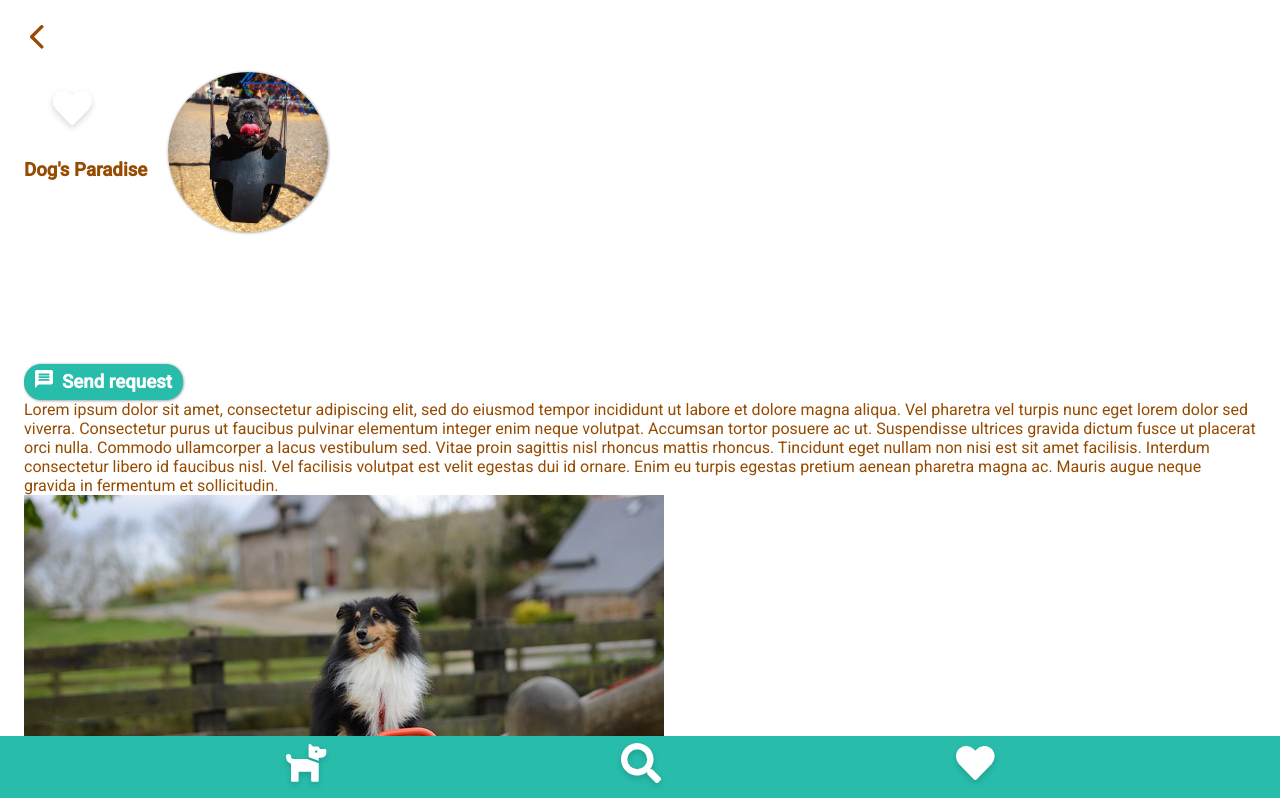
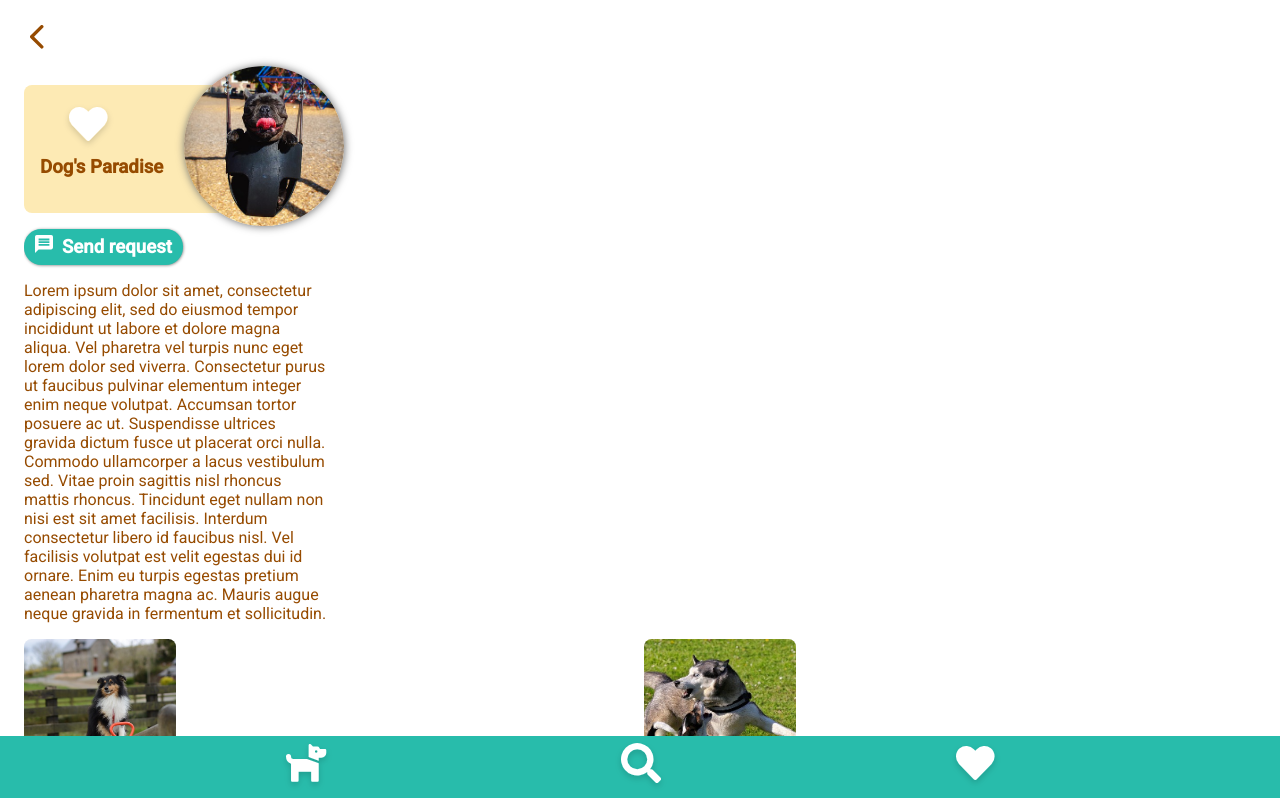
Before and after one commit to SGierszewski/hutello, a React (Vite) app: page /details in a window 1280 px wide. Shown: the top 798 px of the page. Built offline with nearby package versions, Linux system fonts and the light colour scheme.

Commit message:
💄  Update styles for Details page

```diff
--- a/src/app/pages/Details/Details.module.css
+++ b/src/app/pages/Details/Details.module.css
@@ -4,30 +4,55 @@
   align-content: center;
   justify-content: center;
   row-gap: 2em;
-  margin: 1.5em 1.5em;
+  margin: 1.5em 1.5em 3em 1.5em;
   overflow: scroll;
 }
 
-.hutaDetails__header {
+.hutaDetails__card_header {
+  display: flex;
+  flex-direction: column;
+  justify-self: left;
+  column-gap: 0.1em;
   background-color: var(--secondary-color);
   padding: 1em 0 1em 1em;
   border-radius: 0.5em;
-  margin-bottom: 3em;
-  width: 20em;
+  margin-bottom: 1em;
+  width: 18em;
+  height: 8em;
+}
+
+.hutaDetails__card_header h3 {
+  margin: 0;
 }
 
 .hutaDetails__img {
-  border-radius: 50%;
   width: 10em;
   height: 10em;
-  box-shadow: 0.5px 0.5px 3px #888;
+  border-radius: 50%;
+  box-shadow: 0.5px 0.5px 8px rgb(107, 107, 107);
   position: relative;
   left: 9em;
-  bottom: 8em;
+  bottom: 7em;
+}
+
+.hutaDetails__info {
+  width: 19em;
+  margin: 1em 0;
 }
 
 .hutaDetails__images {
   display: grid;
+  grid-template-columns: 1fr 1fr;
+  grid-gap: 0.5em;
+  margin-bottom: 1.5em;
+}
+
+.hutaDetails__images img {
+  display: grid;
+  border-radius: 5%;
+  width: 9.5em;
+  height: 9.5em;
+  object-fit: cover;
 }
 
 .hutaDetails__contact {
```
